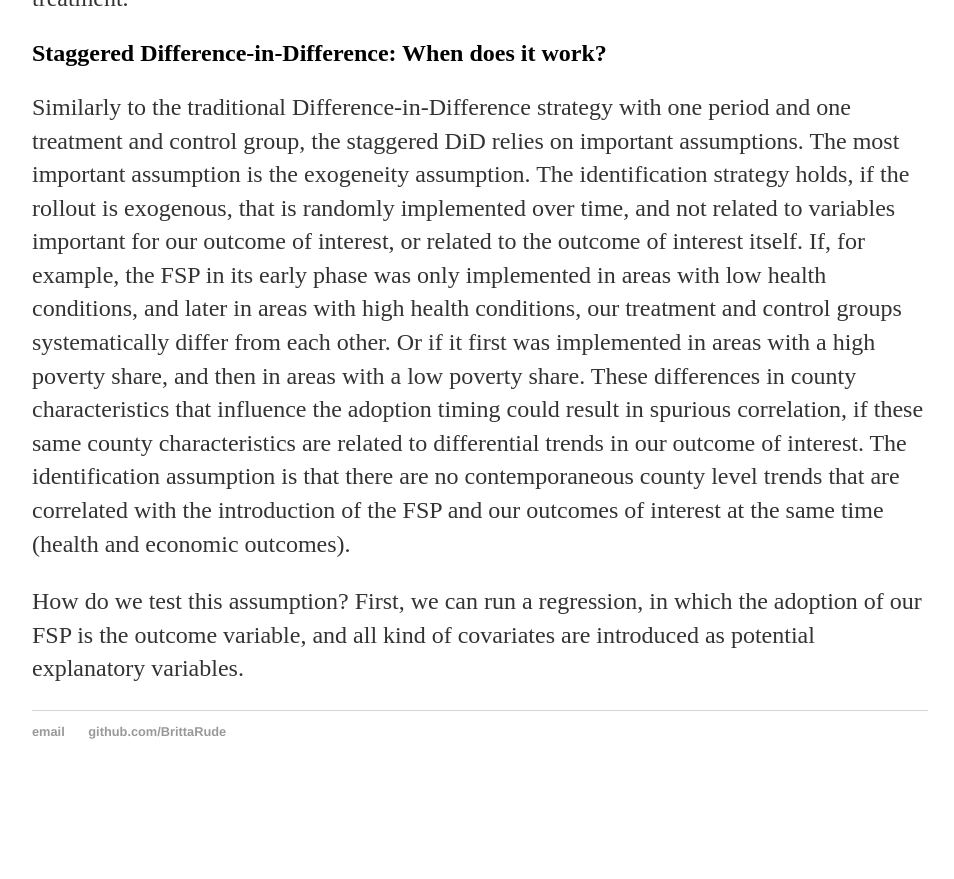
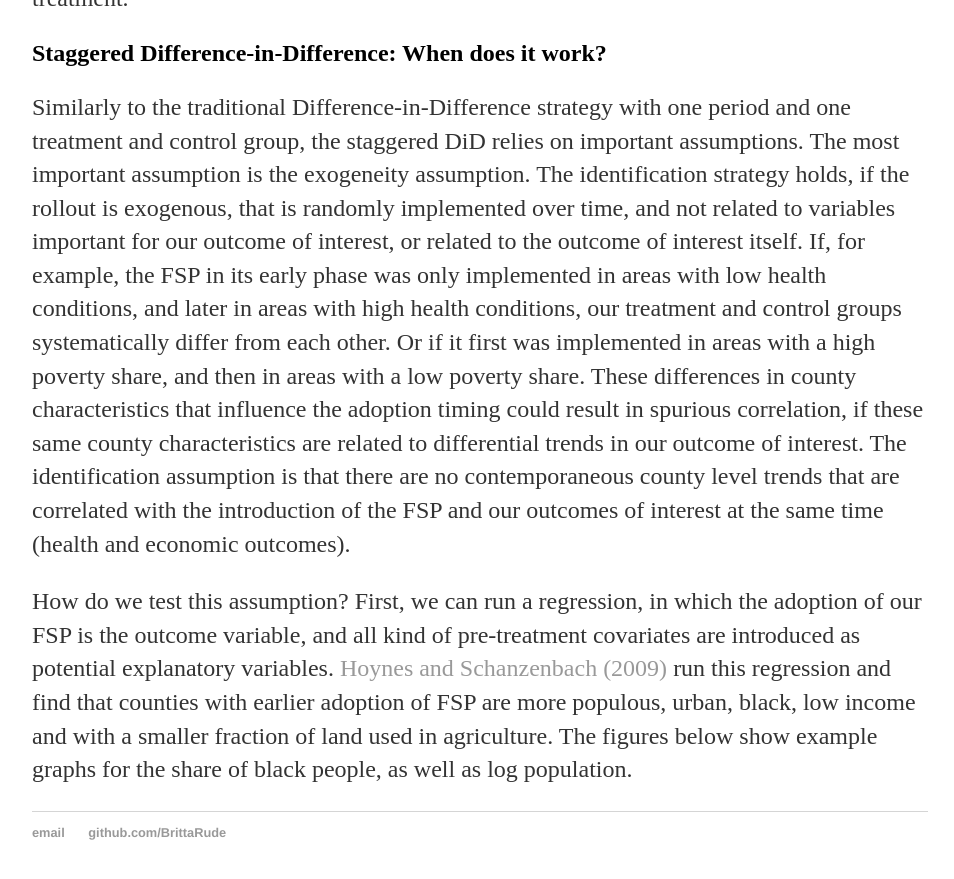
Before and after one commit to BrittaRude/BrittaRude.github.io, a Jekyll site: the page built from inputs_datascience/_posts/2020-07-21-britta-rude-staggered-difference-in-difference-as-the-next-level.md, in a window 1280 px wide and 900 px high, scrolled down 1391 px. Shown: the top 879 px of the window, without its empty margins (160-1114 px from the left). Built offline with Jekyll 4.4.1, drawn with Linux system fonts in a browser that asks for light colours; before the commit the page ends 2190 px from its top, so only the background shows below that.

Commit message:
Update 2020-07-21-britta-rude-staggered-difference-in-difference-as-the-next-level.md

```diff
--- a/inputs_datascience/_posts/2020-07-21-britta-rude-staggered-difference-in-difference-as-the-next-level.md
+++ b/inputs_datascience/_posts/2020-07-21-britta-rude-staggered-difference-in-difference-as-the-next-level.md
@@ -16,4 +16,4 @@ The image shows that the FSP started with a pilot program in 1961, a pilot expan
 
 Similarly to the traditional Difference-in-Difference strategy with one period and one treatment and control group, the staggered DiD relies on important assumptions. The most important assumption is the exogeneity assumption. The identification strategy holds, if the rollout is exogenous, that is randomly implemented over time, and not related to variables important for our outcome of interest, or related to the outcome of interest itself. If, for example, the FSP in its early phase was only implemented in areas with low health conditions, and later in areas with high health conditions, our treatment and control groups systematically differ from each other. Or if it first was implemented in areas with a high poverty share, and then in areas with a low poverty share. These differences in county characteristics that influence the adoption timing could result in spurious correlation, if these same county characteristics are related to differential trends in our outcome of interest. The identification assumption is that there are no contemporaneous county level trends that are correlated with the introduction of the FSP and our outcomes of interest at the same time (health and economic outcomes).
 
-How do we test this assumption? First, we can run a regression, in which the adoption of our FSP is the outcome variable, and all kind of covariates are introduced as potential explanatory variables.
+How do we test this assumption? First, we can run a regression, in which the adoption of our FSP is the outcome variable, and all kind of pre-treatment covariates are introduced as potential explanatory variables. [Hoynes and Schanzenbach (2009)](https://www.aeaweb.org/articles?id=10.1257/app.1.4.109) run this regression and find that counties with earlier adoption of FSP are more populous, urban, black, low income and with a smaller fraction of land used in agriculture. The figures below show example graphs for the share of black people, as well as log population.
```
